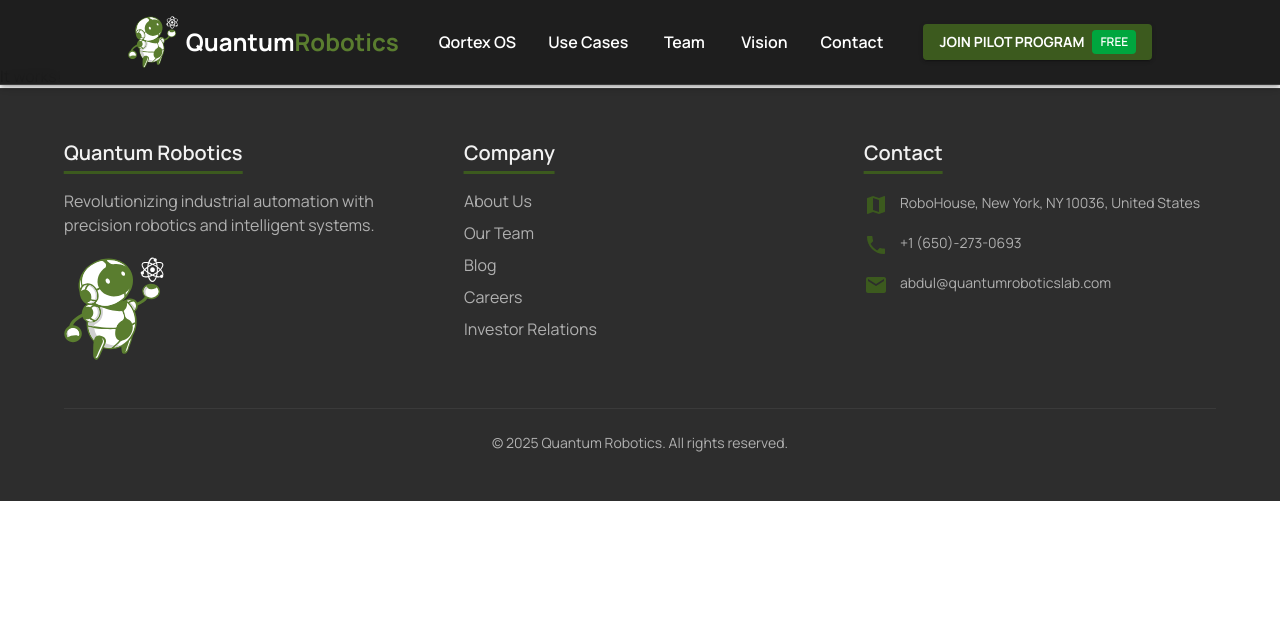
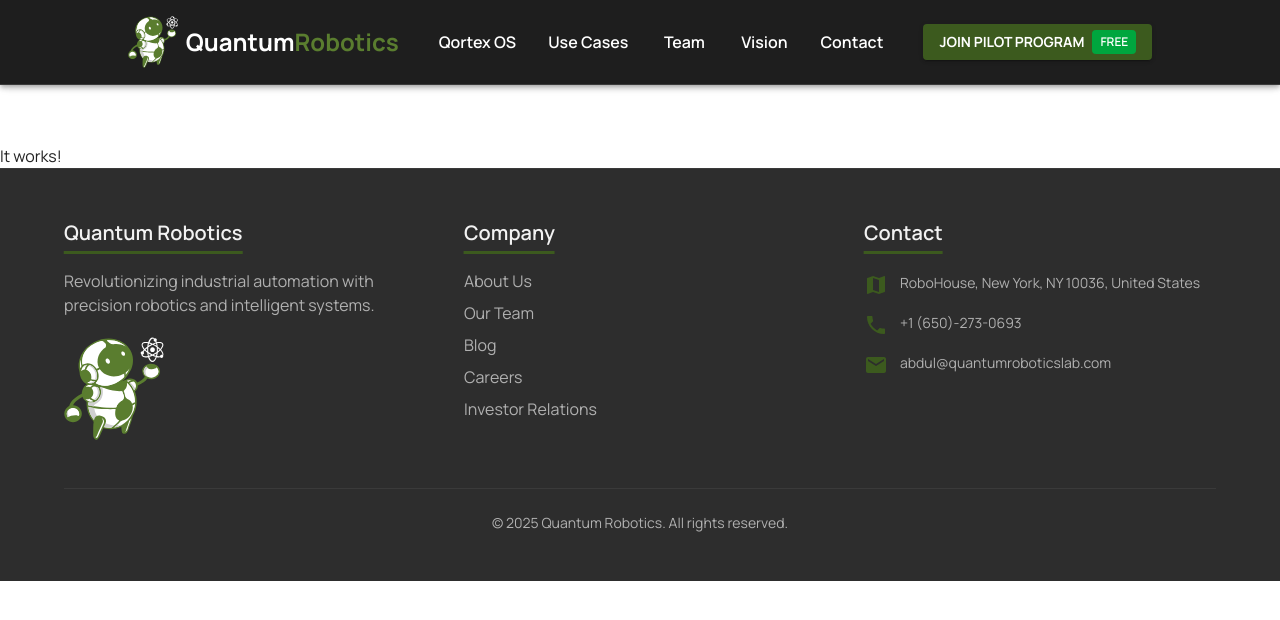
Before and after one commit to Quantum-007/Landing-Page, a Next.js app: page / in a window 1280 px wide. Shown: the top 620 px of the page. Built offline with nearby package versions, Linux system fonts and the light colour scheme.

Commit message:
Fix footer rendering: remove store dependency and add header spacing

```diff
--- a/src/app/(main)/layout.tsx
+++ b/src/app/(main)/layout.tsx
@@ -9,7 +9,7 @@ export default function MainLayout({
   return (
     <>
       <Header />
-      <main>{children}</main>
+      <main style={{ paddingTop: '80px' }}>{children}</main>
       <Footer />
     </>
   );
--- a/src/components/molecultes/Footer.tsx
+++ b/src/components/molecultes/Footer.tsx
@@ -8,26 +8,33 @@ import {
   Link,
   Container,
   Typography,
-  // IconButton,
 } from '@mui/material';
 
 import {
   Map as MapIcon,
   Phone as PhoneIcon,
   Email as EmailIcon,
-  // GitHub as GitHubIcon,
-  // Twitter as TwitterIcon,
-  // YouTube as YouTubeIcon,
-  // LinkedIn as LinkedInIcon,
 } from '@mui/icons-material';
-import { useQuantumStore } from '@/providers/QuantumStoreProvider';
+
+// Temporarily comment out store dependency
+// import { useQuantumStore } from '@/providers/QuantumStoreProvider';
 
 const Footer = () => {
-  const { setMessage } = useQuantumStore((state) => state);
+  // Temporarily remove store dependency
+  // const { setMessage } = useQuantumStore((state) => state);
 
   const handleClick = (message: string | null) => {
+    // Temporarily comment out store action
+    // if (message) {
+    //   setMessage(message);
+    // }
+
+    // For now, just scroll to the contact section
     if (message) {
-      setMessage(message);
+      const contactSection = document.getElementById('contact');
+      if (contactSection) {
+        contactSection.scrollIntoView({ behavior: 'smooth' });
+      }
     }
   };
 
@@ -69,102 +76,9 @@ const Footer = () => {
               height={100}
               src="/assets/logo.svg"
               alt="Quantum Robotics Logo"
+              priority
             />
-
-            {/* <Box className="flex gap-2 mt-3">
-              {[
-                {
-                  icon: (
-                    <LinkedInIcon
-                      fontSize="large"
-                      className="text-[#b0b0b0] bg-[#1e1e1e] p-2 rounded-full"
-                    />
-                  ),
-                  href: '#',
-                },
-                {
-                  icon: (
-                    <TwitterIcon
-                      fontSize="large"
-                      className="text-[#b0b0b0] bg-[#1e1e1e] p-2 rounded-full"
-                    />
-                  ),
-                  href: '#',
-                },
-                {
-                  icon: (
-                    <YouTubeIcon
-                      fontSize="large"
-                      className="text-[#b0b0b0] bg-[#1e1e1e] p-2 rounded-full"
-                    />
-                  ),
-                  href: '#',
-                },
-                {
-                  icon: (
-                    <GitHubIcon
-                      fontSize="large"
-                      className="text-[#b0b0b0] bg-[#1e1e1e] p-2 rounded-full"
-                    />
-                  ),
-                  href: '#',
-                },
-              ].map((item, index) => (
-                <IconButton
-                  key={index}
-                  className="bg-[#1e1e1e] text-[#b0b0b0] transition-transform"
-                >
-                  {item.icon}
-                </IconButton>
-              ))}
-            </Box> */}
           </Grid>
-
-          {/* <Grid item xs={12} sm={6} md={3}>
-            <Typography
-              variant="h6"
-              fontWeight="600"
-              className="font-semibold text-[#f2f2f2] relative inline-block"
-              sx={{
-                '&::after': {
-                  content: '""',
-                  position: 'absolute',
-                  bottom: '-5px',
-                  left: '50%',
-                  width: '100%',
-                  height: '3px',
-                  backgroundColor: '#3c5a1e',
-                  transform: 'translateX(-50%)',
-                },
-              }}
-            >
-              Products
-            </Typography>
-
-            <Box className="space-y-2 mt-5">
-              {[
-                'QuantumFlex™',
-                'QuantumCo™',
-                'QuantumDelta™',
-                'QuantumSwift™',
-                'QuantumMover™',
-                'QuantumAero™',
-              ].map((product) => (
-                <Box key={product}>
-                  <Link
-                    href="#products"
-                    sx={{
-                      color: '#b0b0b0',
-                      textDecoration: 'none',
-                      '&:hover': { color: '#3c5a1e' },
-                    }}
-                  >
-                    {product}
-                  </Link>
-                </Box>
-              ))}
-            </Box>
-          </Grid> */}
 
           <Grid item xs={12} sm={6} md={4}>
             <Typography
@@ -212,6 +126,7 @@ const Footer = () => {
                     sx={{
                       color: '#b0b0b0',
                       textDecoration: 'none',
+                      cursor: 'pointer',
                       '&:hover': { color: '#3c5a1e' },
                     }}
                   >
```
